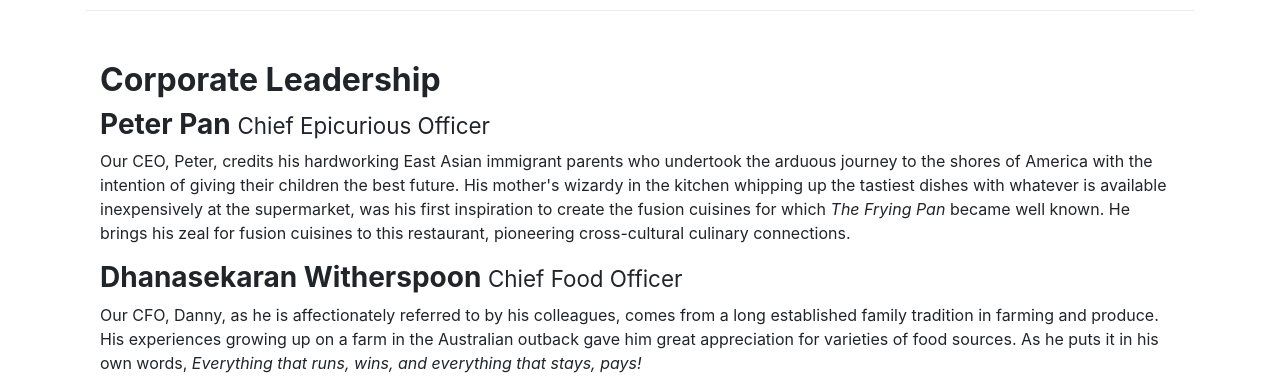
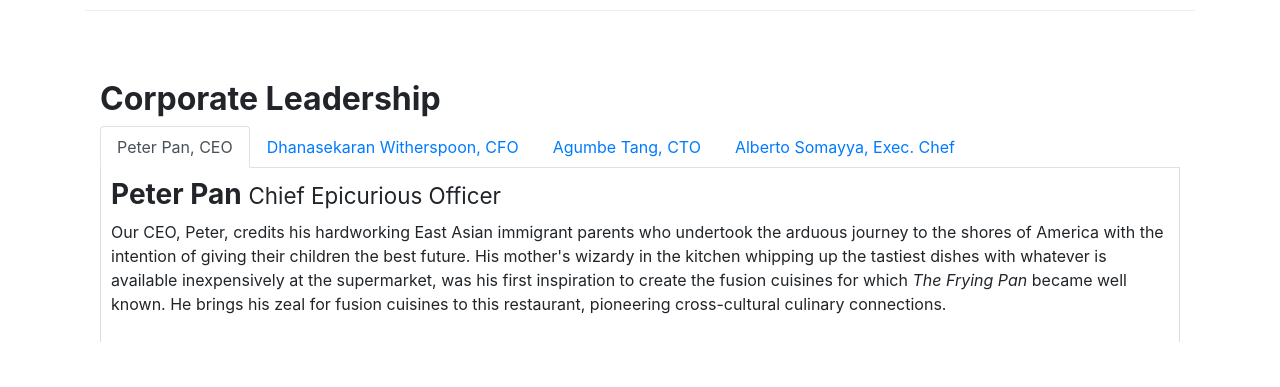
Before and after one commit to Xerenz/conFusion, a website: page aboutus.html in a window 1280 px wide. Shown: the part 980-1367 px from the top of the page. Drawn offline with nearby package versions, Linux system fonts and the light colour scheme.

Commit message:
nav tabs

```diff
--- a/aboutus.html
+++ b/aboutus.html
@@ -109,14 +109,45 @@
         <div class="row-content row align-items-center">
             <div class="col-12">
                 <h2><strong>Corporate Leadership</strong></h2>
+
+                <ul class="nav nav-tabs">
+                    <li class="nav-item">
+                        <a href="#peter" class="nav-link active" role="tab" data-toggle="tab">Peter Pan, CEO</a>
+                    </li>
+                    <li class="nav-item">
+                        <a href="#dhan" class="nav-link" role="tab" data-toggle="tab">Dhanasekaran Witherspoon, CFO</a>
+                    </li>
+                    <li class="nav-item">
+                        <a href="#agumbe" class="nav-link" role="tab" data-toggle="tab">Agumbe Tang, CTO</a>
+                    </li>
+                    <li class="nav-item">
+                        <a href="#albero" class="nav-link" role="tab" data-toggle="tab">Alberto Somayya, Exec. Chef</a>
+                    </li>
+                </ul>
+
+                <div class="tab-content">
+
+                    <div role="tabpanel" class="tab-pane fade show active" id="peter">
                         <h3><strong>Peter Pan </strong><small>Chief Epicurious Officer</small></h3>
                         <p class="d-none d-sm-block">Our CEO, Peter, credits his hardworking East Asian immigrant parents who undertook the arduous journey to the shores of America with the intention of giving their children the best future. His mother's wizardy in the kitchen whipping up the tastiest dishes with whatever is available inexpensively at the supermarket, was his first inspiration to create the fusion cuisines for which <em>The Frying Pan</em> became well known. He brings his zeal for fusion cuisines to this restaurant, pioneering cross-cultural culinary connections.</p>
+                    </div>
+
+                    <div role="tabpanel" class="tab-pane fade" id="dhan">
                         <h3><strong>Dhanasekaran Witherspoon </strong><small>Chief Food Officer</small></h3>
                         <p class="d-none d-sm-block">Our CFO, Danny, as he is affectionately referred to by his colleagues, comes from a long established family tradition in farming and produce. His experiences growing up on a farm in the Australian outback gave him great appreciation for varieties of food sources. As he puts it in his own words, <em>Everything that runs, wins, and everything that stays, pays!</em></p>
+                    </div>
+
+                    <div role="tabpanel" class="tab-pane fade" id="agumbe">
                         <h3><strong>Agumbe Tang </strong><small>Chief Taste Officer</small></h3>
                         <p class="d-none d-sm-block">Blessed with the most discerning gustatory sense, Agumbe, our CTO, personally ensures that every dish that we serve meets his exacting tastes. Our chefs dread the tongue lashing that ensues if their dish does not meet his exacting standards. He lives by his motto, <em>You click only if you survive my lick.</em></p>
+                    </div>
+
+                    <div role="tabpanel" class="tab-pane fade" id="alberto">
                         <h3><strong>Alberto Somayya </strong><small>Executive Chef</small></h3>
                         <p class="d-none d-sm-block">Award winning three-star Michelin chef with wide International experience having worked closely with whos-who in the culinary world, he specializes in creating mouthwatering Indo-Italian fusion experiences. He says, <em>Put together the cuisines from the two craziest cultures, and you get a winning hit! Amma Mia!</em></p>
+                    </div>
+
+                </div>
             </div>
        </div>
 
--- a/css/styles.css
+++ b/css/styles.css
@@ -37,3 +37,9 @@ body {
 .navbar-dark {
     background-color: #512da8;
 }
+
+.tab-content {
+    border-left : 1px solid #ddd;
+    border-right : 1px solid #ddd;
+    padding: 10px;
+}
```
Lines whose indentation alone changed are shown as unchanged.
